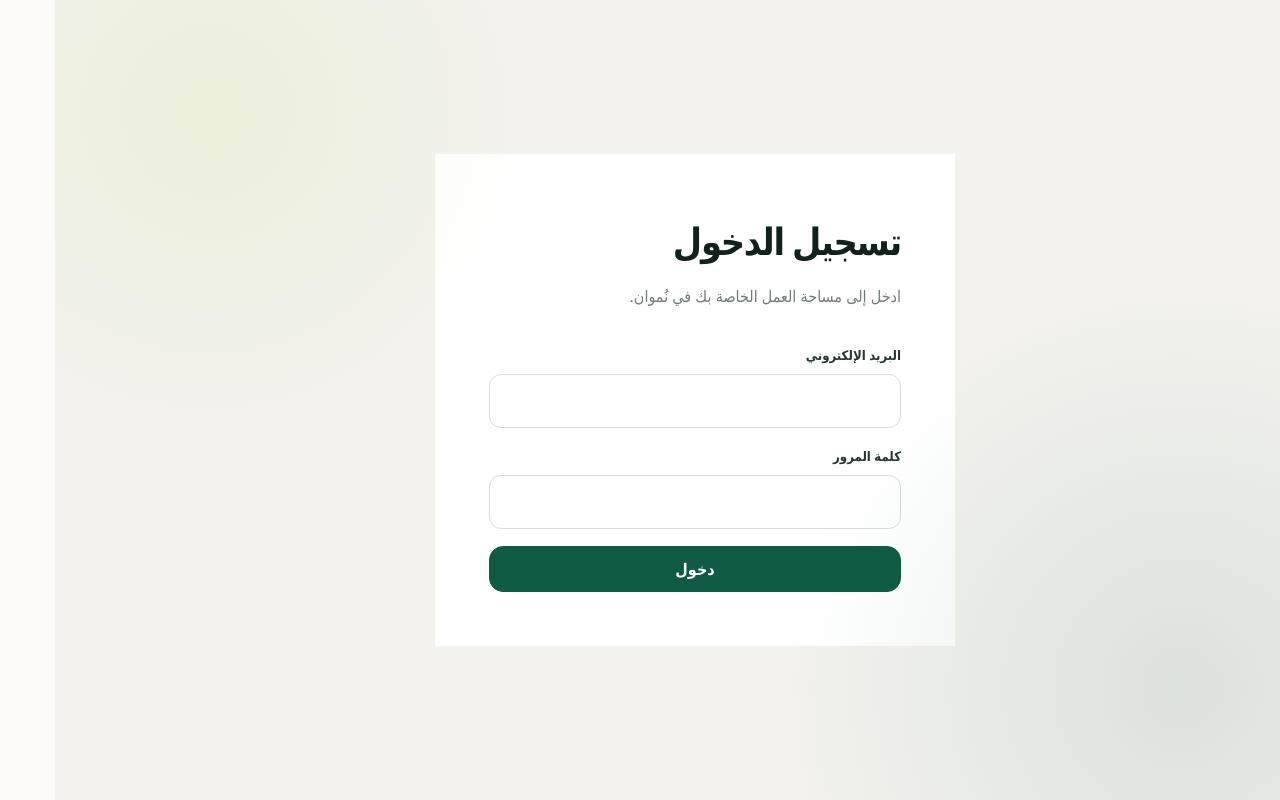
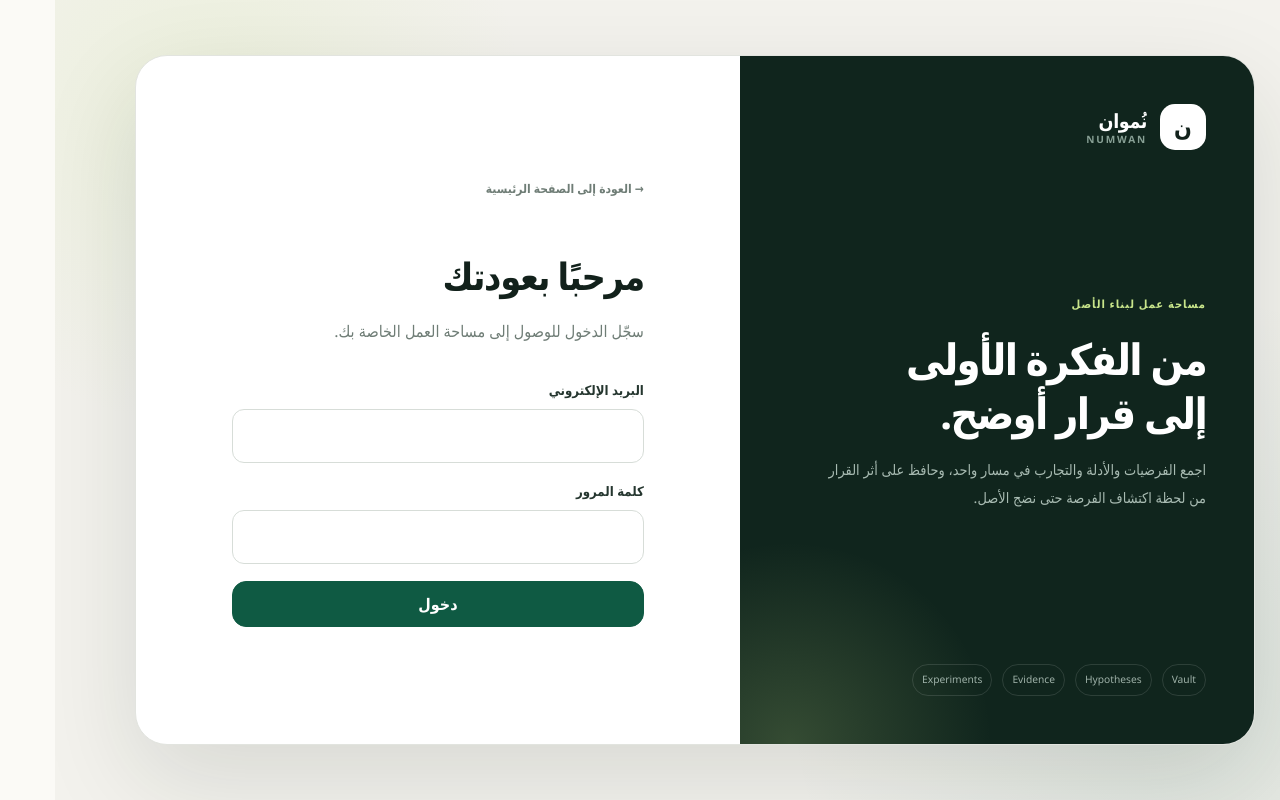
Before and after one commit to alalmaiesa-glitch/numwan, a Next.js app: page /login in a window 1280 px wide. Built offline with nearby package versions, Linux system fonts and the light colour scheme; a web font is replaced by a local one.

Commit message:
design: rebuild login experience

```diff
--- a/app/login/page.tsx
+++ b/app/login/page.tsx
@@ -4,15 +4,41 @@ import LoginForm from "./login-form";
 export default function LoginPage() {
   return (
     <main className="authPage">
+      <div className="authShell">
+        <aside className="authStory">
+          <Link href="/" className="brand" aria-label="نُموان">
+            <span className="brandMark">ن</span>
+            <span className="brandCopy"><strong>نُموان</strong><small>NUMWAN</small></span>
+          </Link>
+
+          <div className="authStoryMain">
+            <span>مساحة عمل لبناء الأصل</span>
+            <h2>من الفكرة الأولى<br/>إلى قرار أوضح.</h2>
+            <p>
+              اجمع الفرضيات والأدلة والتجارب في مسار واحد، وحافظ على أثر
+              القرار من لحظة اكتشاف الفرصة حتى نضج الأصل.
+            </p>
+          </div>
+
+          <div className="authStoryFoot">
+            <span>Vault</span>
+            <span>Hypotheses</span>
+            <span>Evidence</span>
+            <span>Experiments</span>
+          </div>
+        </aside>
+
         <section className="authCard">
           <Link href="/" className="brand">
             <span className="brandMark">ن</span>
-          <span><strong>نُموان</strong><small>V1</small></span>
+            <span className="brandCopy"><strong>نُموان</strong><small>NUMWAN</small></span>
           </Link>
-        <h1>تسجيل الدخول</h1>
-        <p className="muted">ادخل إلى مساحة العمل الخاصة بك في نُموان.</p>
+          <Link href="/" className="backHome">→ العودة إلى الصفحة الرئيسية</Link>
+          <h1>مرحبًا بعودتك</h1>
+          <p className="muted">سجّل الدخول للوصول إلى مساحة العمل الخاصة بك.</p>
           <LoginForm />
         </section>
+      </div>
     </main>
   );
 }
```
Lines whose indentation alone changed are shown as unchanged.
